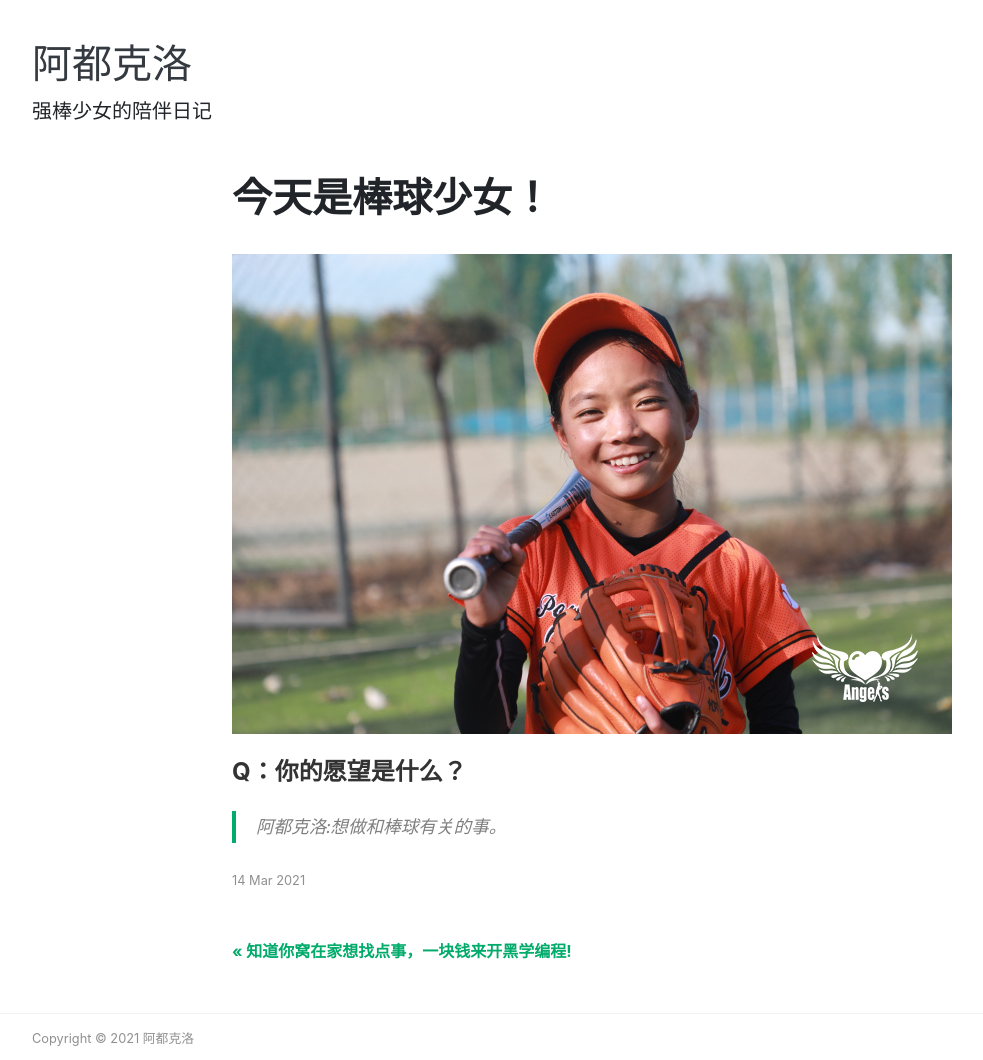
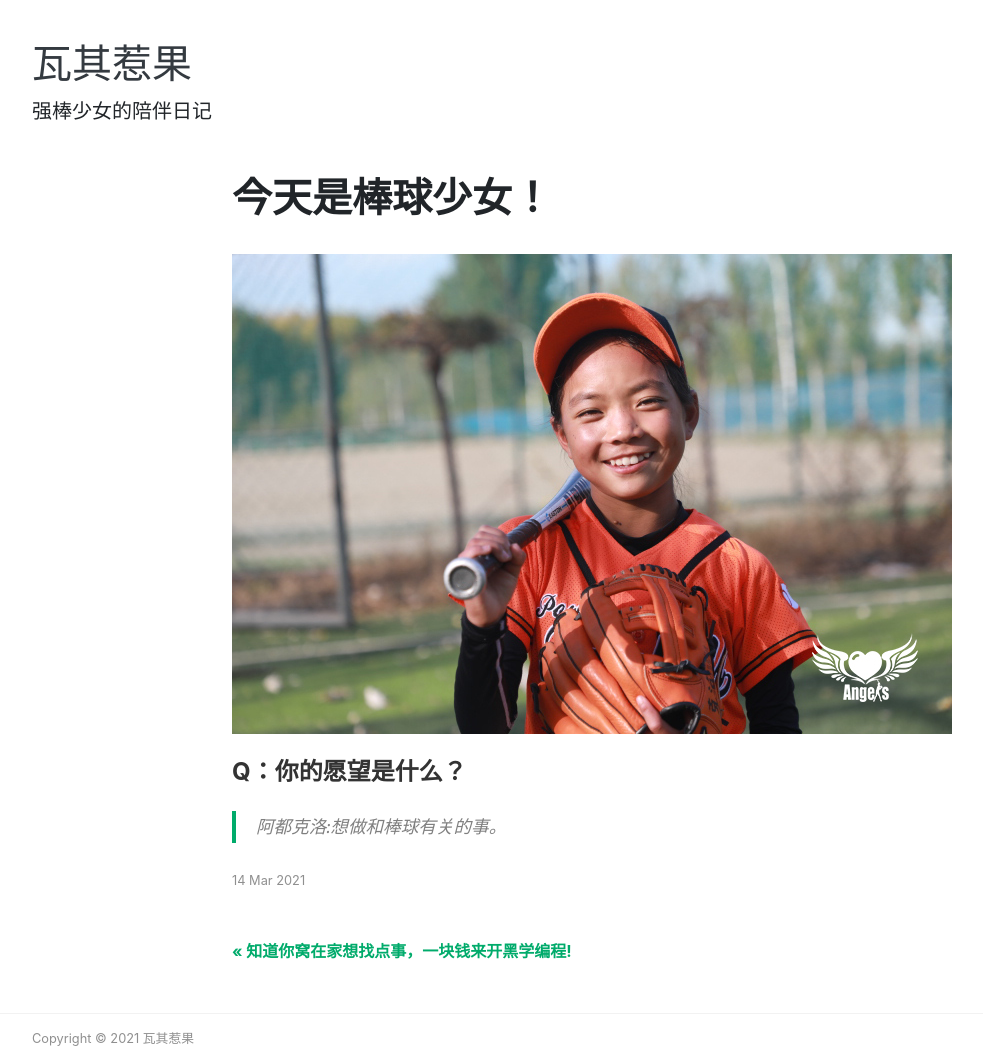
Before and after one commit to chaxiaoli001/first-website-for-adukeluo, a Jekyll site: the page built from _posts/2021-03-14-adukeluo.md, in a window 1280 px wide. Shown: the whole page, without its empty margins (53-1036 px from the left). Built offline with Jekyll 4.4.1, drawn with Linux system fonts in a browser that asks for light colours; nearby versions of some CDN libraries.

Commit message:
Update _config.yml

```diff
--- a/_config.yml
+++ b/_config.yml
@@ -2,9 +2,9 @@
 baseurl: "/first-website-for-adukeluo"
 
 # 网页的标题
-title: "强棒少女 阿都克洛"
+title: "强棒少女 瓦其惹果"
 # 网站的主标题
-name: "阿都克洛"
+name: "瓦其惹果"
 # 网站副标题
 description: "强棒少女的陪伴日记"
 
```
